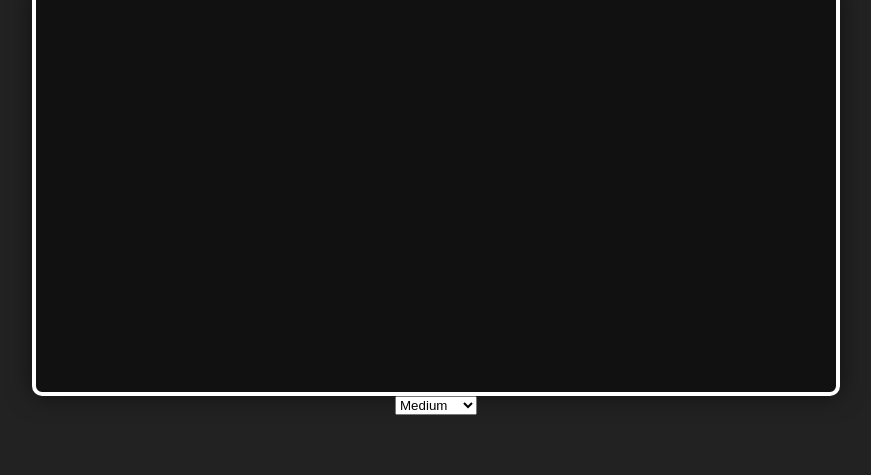
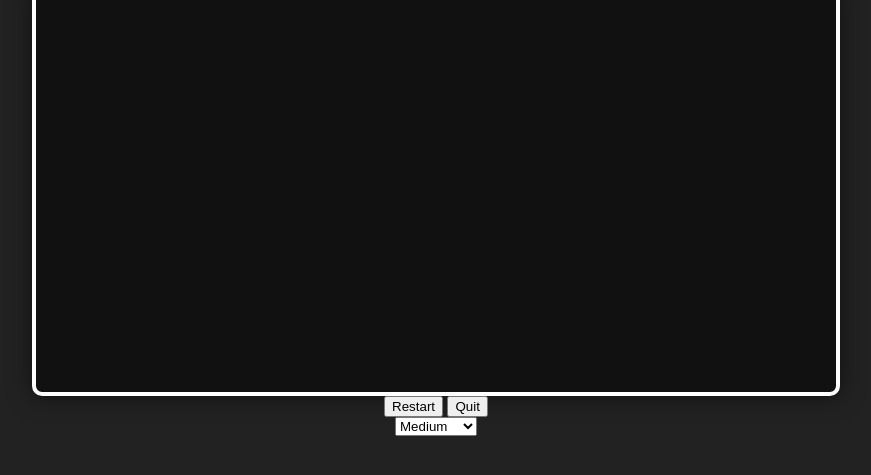
Before and after one commit to Ama-DBoss/Ping_Pong, a plain HTML site: page index.html in a window 1280 px wide. Shown: the part 85-560 px from the top of the page, without its empty margins (204-1075 px from the left). Drawn offline with Linux system fonts and the light colour scheme.

Commit message:
Update index.html

```diff
--- a/index.html
+++ b/index.html
@@ -8,6 +8,10 @@
 <body>
     <h1>Basic Pong Game</h1>
     <canvas id="pong" width="800" height="400"></canvas>
+    <div>
+    <button id="restartBtn">Restart</button>
+    <button id="quitBtn">Quit</button>
+    </div>
     <script src="game.js"></script>
     <select id="difficulty" onchange="setDifficulty(this.value)">
     <option value="1">Easy</option>
```
